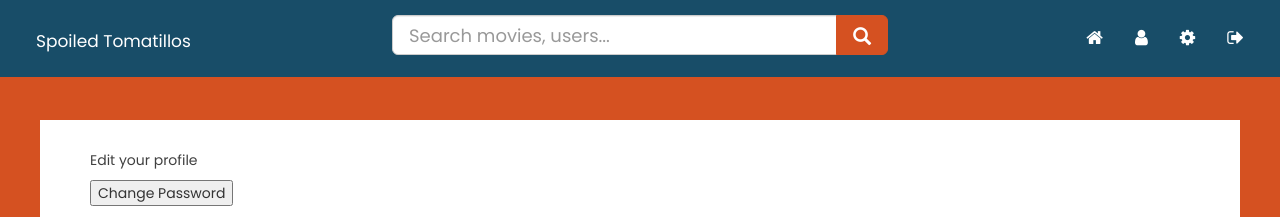
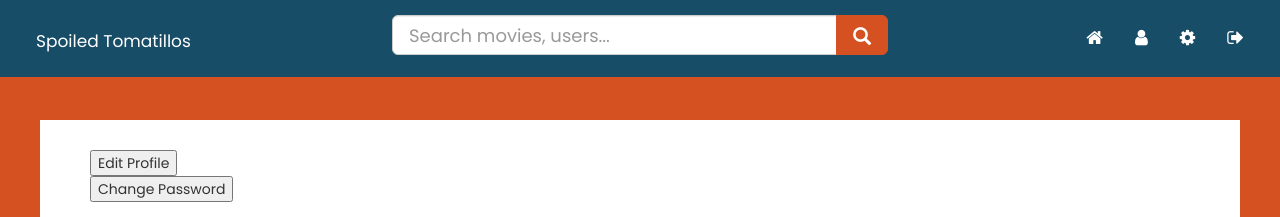
Before and after one commit to Shinabel/spoiled_tomatillos, a Flask app: page /user_profile in a window 1280 px wide. Shown: the top 217 px of the page. Run offline with Flask 2, Linux system fonts and the light colour scheme; the visitor is signed in with stand-in values (Sample User, id 1); data comes from the database, SQL or seed files in the repository; some libraries are stand-ins or nearby versions.

Commit message:
added edit profile button

```diff
--- a/spoiled_tomatillos/app/templates/user_profile.html
+++ b/spoiled_tomatillos/app/templates/user_profile.html
@@ -12,7 +12,7 @@
         {% endif %}
 <section id="name_image">
     {% if user == current_user %}
-    <p><a href="{{ url_for('edit_profile') }}">Edit your profile</a></p>
+    <input type="button" value="Edit Profile" onclick="window.location.href='{{ url_for('edit_profile') }}'" />
     {% endif %}
     <form>
       <input type="button" value="Change Password" onclick="window.location.href='{{url_for('reset_password')}}'" />
```
